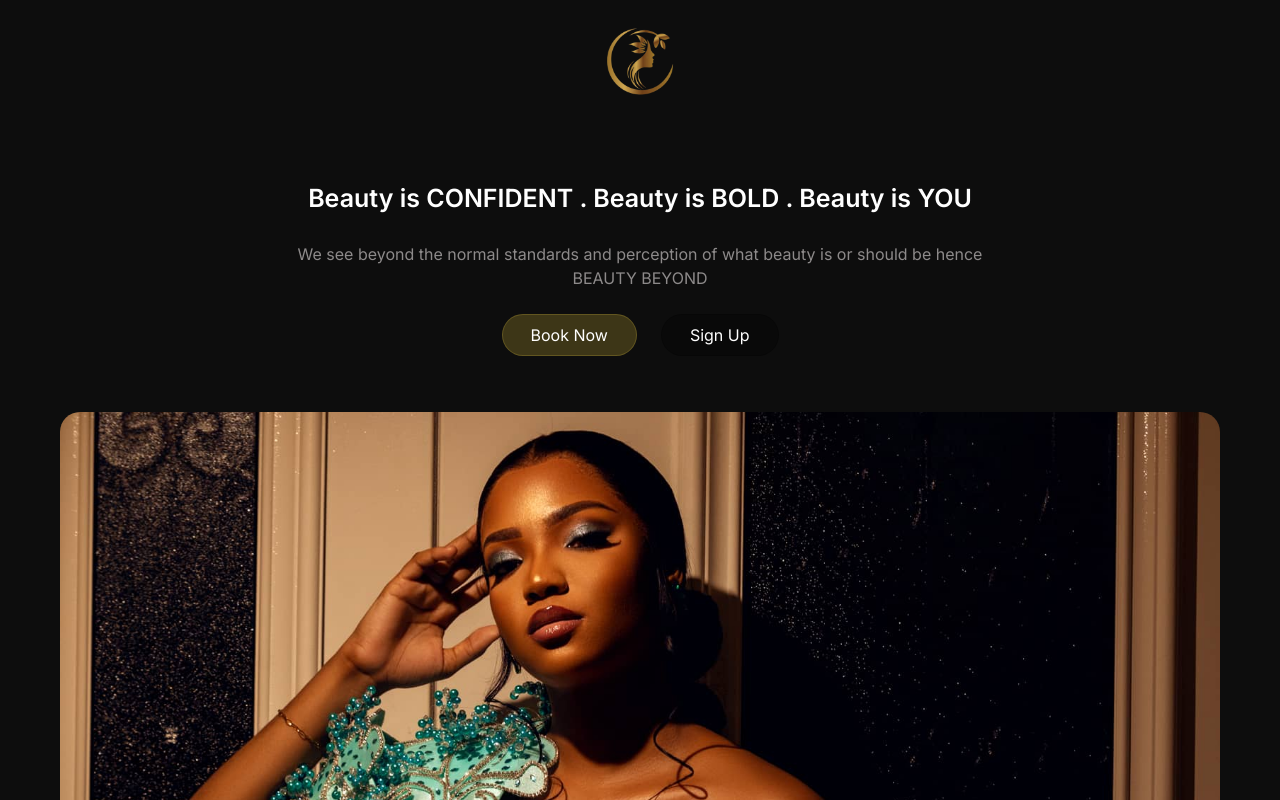
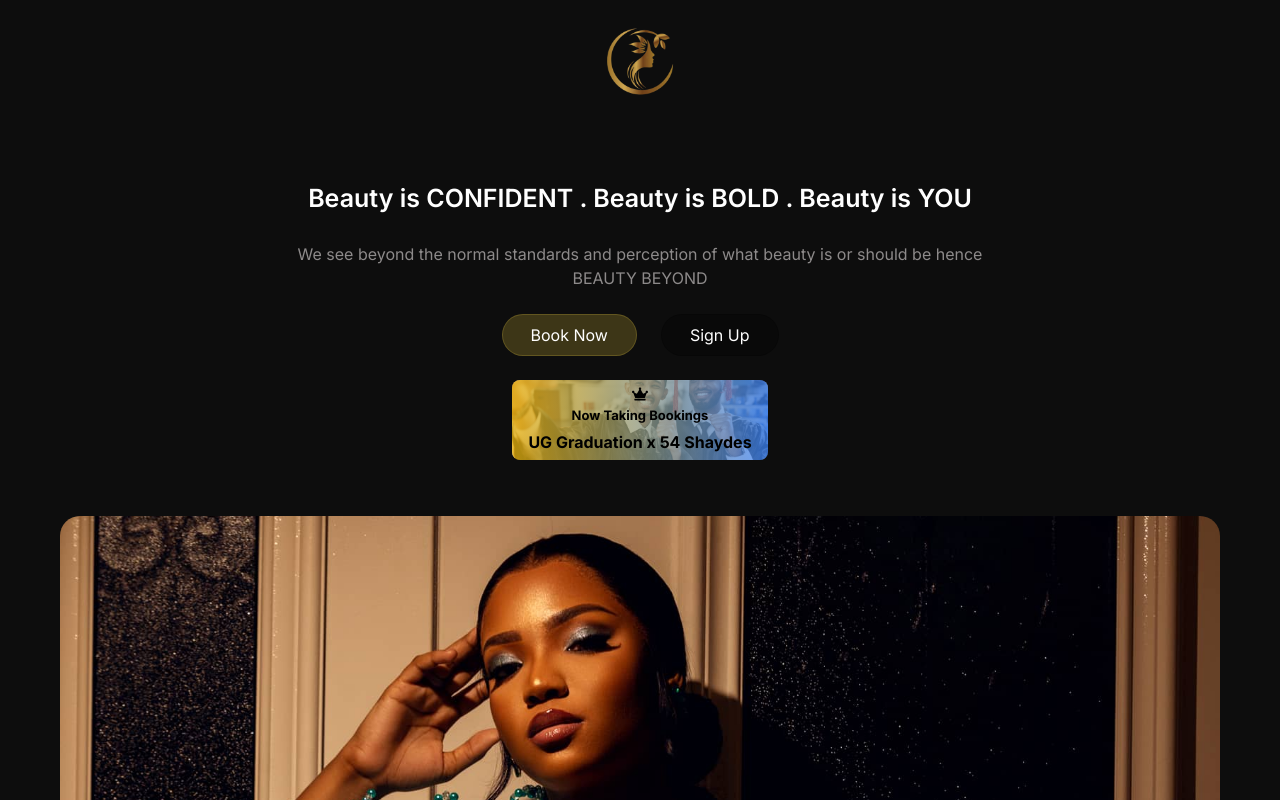
Before and after one commit to ranselorm/shaydes, a Next.js app: page / in a window 1280 px wide. Shown: the top 800 px of the page. Built offline with nearby package versions, Linux system fonts and the light colour scheme; no server answers.

Commit message:
Add graduation booking btn

```diff
--- a/components/Hero.jsx
+++ b/components/Hero.jsx
@@ -3,6 +3,7 @@ import { useState } from "react";
 import { Link } from "react-scroll";
 import Image from "next/image";
 import Modal from "./Modal";
+import { FaCrown } from "react-icons/fa";
 
 const Hero = () => {
   const [isModalOpen, setIsModalOpen] = useState(false);
@@ -34,6 +35,14 @@ const Hero = () => {
               Sign Up
             </button>
           </div>
+          <div className="relative bg-btn bg-cover bg-center flex flex-col gap-2 items-center py-1.5 px-4 cursor-pointer rounded-lg overflow-hidden">
+            <p className="z-50 flex flex-col items-center gap-y-1 text-black font-bold">
+              <FaCrown />
+              <span className="text-[13px]">Now Taking Bookings</span>
+              <span className="text-[16px]">UG Graduation x 54 Shaydes</span>
+            </p>
+            <div className="absolute inset-0 bg-gradient-to-r from-yellow-500 to-blue-500 opacity-75"></div>
+          </div>
         </article>
         <div className="relative w-full h-[200px] lg:h-[600px] rounded-xl lg:rounded-[20px] overflow-hidden">
           <Image src="/main.jpg" alt="" fill className="object-cover" />
--- a/components/Modal.jsx
+++ b/components/Modal.jsx
@@ -68,7 +68,7 @@ const Modal = ({ isOpen, onClose, children }) => {
 
   return (
     <div
-      className="fixed inset-0 bg-gray-600 bg-opacity-50 overflow-y-auto h-full w-full"
+      className="fixed inset-0 bg-gray-600 bg-opacity-50 overflow-y-auto h-full w-full z-50"
       onClick={onClose}
     >
       <div
--- a/tailwind.config.js
+++ b/tailwind.config.js
@@ -11,7 +11,7 @@ module.exports = {
         "custom-radial":
           "radial-gradient(circle at center, #2C3539 0%, #1a1a1a 100%)",
         "btn-gradient": "linear-gradient(to bottom, #FAC97A, #E9BF5C)",
-        btn: "url(/btn.jpg)",
+        btn: "url(/btn2.jpg)",
       },
     },
   },
```
Also changed, not shown: public/btn2.jpg (added).
